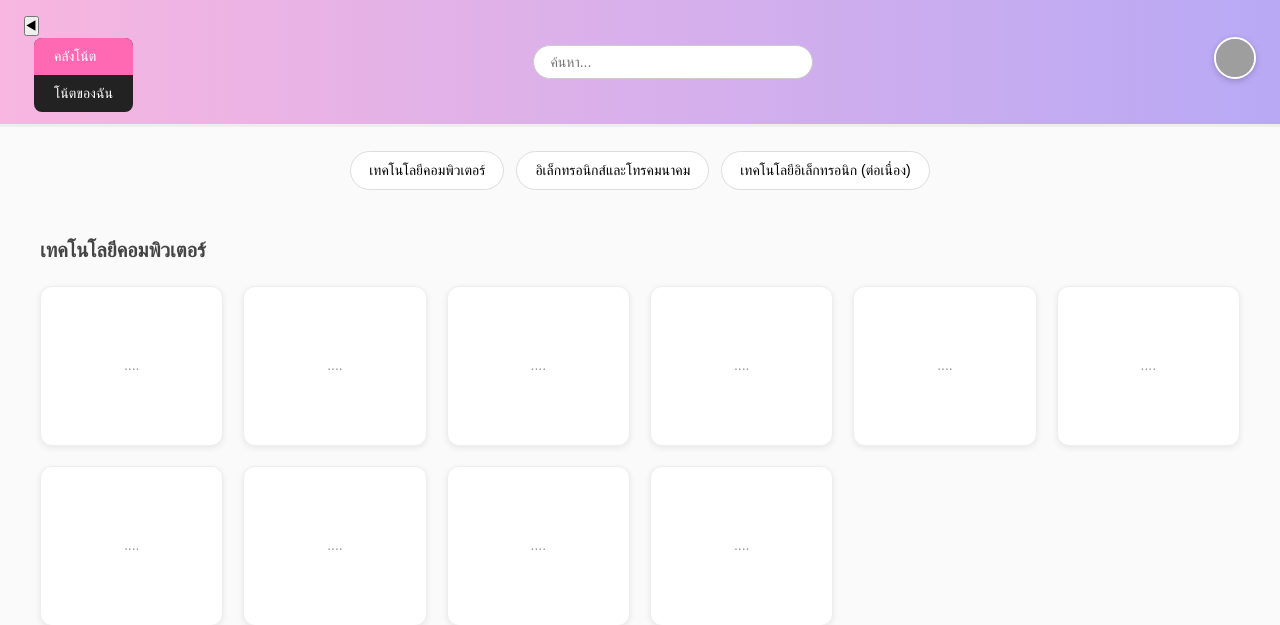
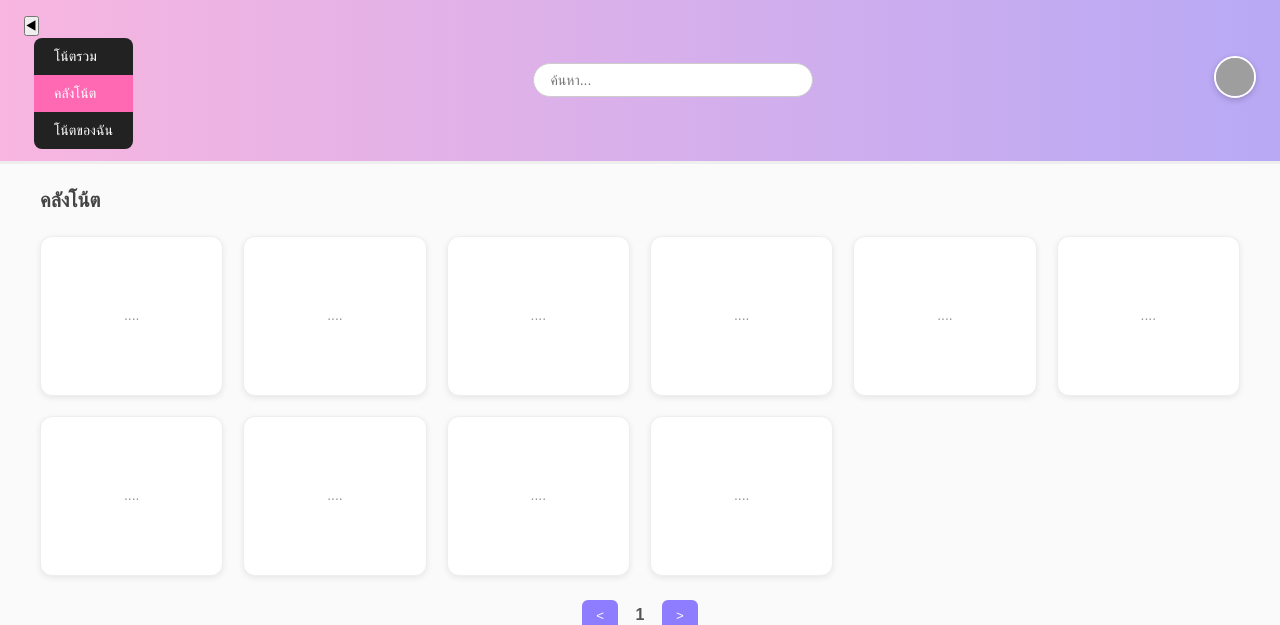
Before and after one commit to saranyapat3368/Project_NeedNote, a Flask app: page /note in a window 1280 px wide. Shown: the top 625 px of the page. Run offline with Flask 3, Linux system fonts and the light colour scheme; grey boxes are pictures that could not be loaded.

Commit message:
add button main_note add rename

```diff
--- a/frontend/templates/note.html
+++ b/frontend/templates/note.html
@@ -2,7 +2,7 @@
 <html lang="th">
 <head>
     <meta charset="UTF-8">
-    <title>โน้ต</title>
+    <title>คลังโน้ต</title>
     <link rel="stylesheet" href="{{ url_for('static', filename='note.css') }}">
 </head>
 <body>
@@ -10,6 +10,8 @@
         <div class="nav-left">
             <button class="menu-btn">&#9664;</button>
             <div class="menu">
+                <!-- ปุ่ม คลังโน้ต ลิงก์กลับหน้า main_note -->
+                <a href="{{ url_for('main_note') }}"><button class="tab">โน้ตรวม</button></a>
                 <!-- ปุ่ม คลังโน้ต ลิงก์กลับหน้า note -->
                 <button class="tab active">คลังโน้ต</button>
                 <!-- ปุ่ม โน้ตของฉัน ลิงก์ไป my_note.html -->
@@ -25,14 +27,8 @@
     </header>
 
     <main>
-        <div class="category">
-            <button>เทคโนโลยีคอมพิวเตอร์</button>
-            <button>อิเล็กทรอนิกส์และโทรคมนาคม</button>
-            <button>เทคโนโลยีอิเล็กทรอนิก (ต่อเนื่อง)</button>
-        </div>
-
         <section class="content">
-            <h2>เทคโนโลยีคอมพิวเตอร์</h2>
+            <h2>คลังโน้ต</h2>
             <div class="grid">
                 <div class="card">....</div>
                 <div class="card">....</div>
```
